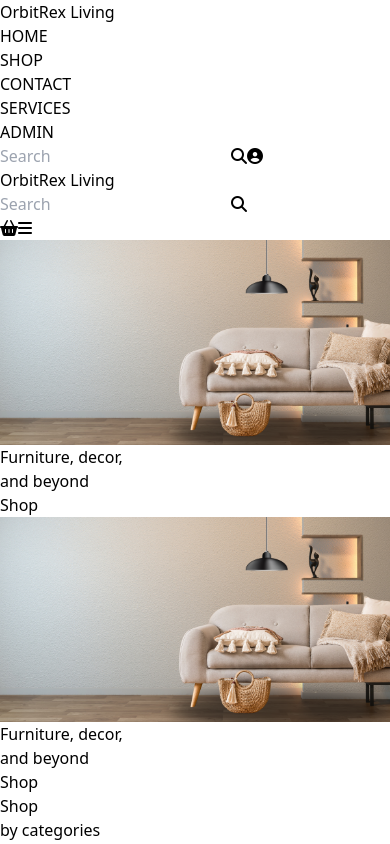
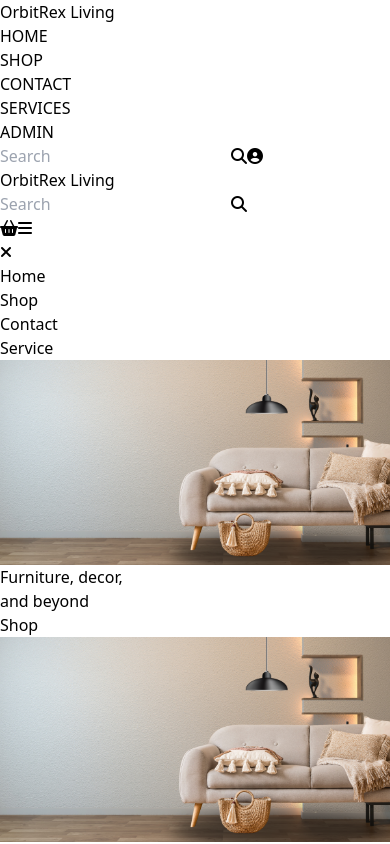
Before and after one commit to VelociKepler/OrbitRex-Living-react, a React (Vite) app: page / in a window 390 px wide. Shown: the top 844 px of the page. Built offline with nearby package versions, Linux system fonts and the light colour scheme.

Commit message:
update mobilepage add dropdown menu add footer edit navbar

```diff
--- a/src/components/Footer.tsx
+++ b/src/components/Footer.tsx
@@ -1,8 +1,9 @@
+function footer() {
 
-function footer() {
     return (
-        <div className='flex gap-40 border-t-2 p-10 justify-center'>
-            <div className='text-4xl'>
+
+        <div className='flex lg:gap-40 border-t-2 p-10 justify-center md:gap-16 md:whitespace-nowrap'>
+            <div className='lg:text-4xl md:text-2xl'>
                 <p><i className="fa-brands fa-figma"></i></p>
                 <span><i className="fa-brands fa-x-twitter"></i></span>
                 <span><i className="fa-brands fa-instagram  ml-2"></i></span>
--- a/src/components/Homepage/NavbarHome.tsx
+++ b/src/components/Homepage/NavbarHome.tsx
@@ -1,57 +1,148 @@
-import { Link } from 'react-router-dom'
+import { useState } from "react";
+import { Link } from "react-router-dom";
 
 function NavbarHome() {
+  const [isMenuOpen, setIsMenuOpen] = useState(false);
+
+  const toggleMenu = () => {
+    setIsMenuOpen(!isMenuOpen);
+  };
+
   return (
     <>
       {/* Desktop */}
-      <nav className='md:hidden lg:w-full lg:h-20 lg:flex lg:items-center lg:justify-around lg:z-10 lg:text-white'>
-        <Link to='/'><div className='lg:text-3xl lg:font-bold'>OrbitRex Living</div></Link>
-        <ul className='lg:flex lg:gap-10 lg:font-bold'>
-          <Link to='/' className='lg:border-b-2 lg:border-transparent lg:hover:border-orange-500 lg:transition-all lg:duration-200'>
+      <nav className="md:hidden lg:w-full lg:h-20 lg:flex lg:items-center lg:justify-around lg:z-10 lg:text-white">
+        {/* Logo */}
+        <Link to="/">
+          <div className="lg:text-3xl lg:font-bold">OrbitRex Living</div>
+        </Link>
+
+        {/* Menu */}
+        <ul className="lg:flex lg:gap-10 lg:font-bold">
+          <Link
+            to="/"
+            className="lg:border-b-2 lg:border-transparent lg:hover:border-orange-500 lg:transition-all lg:duration-200"
+          >
             <li>HOME</li>
           </Link>
-          <Link to='/shop' className='lg:border-b-2 lg:border-transparent lg:hover:border-orange-500 lg:transition-all lg:duration-200'>
+          <Link
+            to="/shop"
+            className="lg:border-b-2 lg:border-transparent lg:hover:border-orange-500 lg:transition-all lg:duration-200"
+          >
             <li>SHOP</li>
           </Link>
-          <Link to='' className='lg:border-b-2 lg:border-transparent lg:hover:border-orange-500 lg:transition-all lg:duration-200'>
+          <Link
+            to=""
+            className="lg:border-b-2 lg:border-transparent lg:hover:border-orange-500 lg:transition-all lg:duration-200"
+          >
             <li>CONTACT</li>
           </Link>
-          <Link to='' className='lg:border-b-2 lg:border-transparent lg:hover:border-orange-500 lg:transition-all lg:duration-200'>
+          <Link
+            to=""
+            className="lg:border-b-2 lg:border-transparent lg:hover:border-orange-500 lg:transition-all lg:duration-200"
+          >
             <li>SERVICES</li>
           </Link>
-          <Link to='/admin' className='lg:border-b-2 lg:border-transparent lg:hover:border-orange-500 lg:transition-all lg:duration-200'>
+          <Link
+            to="/admin"
+            className="lg:border-b-2 lg:border-transparent lg:hover:border-orange-500 lg:transition-all lg:duration-200"
+          >
             <li>ADMIN</li>
           </Link>
         </ul>
-        <div className='lg:relative'>
-          <input type="text" className='lg:px-5 lg:py-2 lg:rounded-full lg:pr-10 lg:text-black lg:outline-none' placeholder='Search' />
-          <button className='lg:absolute lg:top-1/2 lg:right-14 lg:transform lg:-translate-y-2.5 lg:text-gray-300 lg:px-5 lg:rounded-full'><i className="fa-solid fa-magnifying-glass"></i></button>
-          <Link to='/login'><i className="fa-solid fa-circle-user lg:text-3xl lg:ml-7 lg:translate-y-1"></i></Link>
+
+        {/* Search bar & Profile */}
+        <div className="lg:relative">
+          <input
+            type="text"
+            className="lg:px-5 lg:py-2 lg:rounded-full lg:pr-10 lg:text-black lg:outline-none"
+            placeholder="Search"
+          />
+          <button className="lg:absolute lg:top-1/2 lg:right-14 lg:transform lg:-translate-y-2.5 lg:text-gray-300 lg:px-5 lg:rounded-full">
+            <i className="fa-solid fa-magnifying-glass"></i>
+          </button>
+          <Link to="/login">
+            <i className="fa-solid fa-circle-user lg:text-3xl lg:ml-7 lg:translate-y-1"></i>
+          </Link>
         </div>
       </nav>
 
-      {/* tablet */}
-      <nav className='lg:hidden'>
+      {/* Tablet */}
+      <nav className="lg:hidden">
+        <div className="h-20 flex items-center justify-between gap-4  text-white mx-5">
+          {/* Logo */}
+          <Link to="/">
+            <div className="w-full">
+              <h1 className="flex text-2xl font-bold whitespace-nowrap">
+                OrbitRex Living
+              </h1>
+            </div>
+          </Link>
 
-        <div className='h-20 flex items-center justify-center gap-20 z-10 text-white mx-5'>
-
-          <Link to='/'><div className='text-2xl font-bold'>OrbitRex Living</div></Link>
-          <div className='relative'>
-            <input type="text" className='px-5 py-3 rounded-full w-60 first: text-black outline-none' placeholder='Search' />
-            <button className='absolute top-1/2 right-1 transform -translate-y-2.5 text-gray-300 px-5 rounded-full'><i className="fa-solid fa-magnifying-glass"></i></button>
-          </div>
-          <div className='flex gap-10'>
-            <Link to=''><i className="fa-solid fa-basket-shopping text-4xl"></i></Link>
-            <button><i className="fa-solid fa-bars text-4xl"></i></button>
+          {/* Search bar */}
+          <div className="relative">
+            <input
+              type="text"
+              className="px-5 py-3 rounded-full w-80 first: text-black outline-none"
+              placeholder="Search"
+            />
+            <button className="absolute top-1/2 right-1 transform -translate-y-2.5 text-gray-300 px-5 rounded-full">
+              <i className="fa-solid fa-magnifying-glass"></i>
+            </button>
           </div>
 
+          {/* Right Button */}
+          <div className="flex gap-10">
+            <Link to="">
+              <i className="fa-solid fa-basket-shopping text-4xl"></i>
+            </Link>
+            <button onClick={toggleMenu}>
+              <i className="fa-solid fa-bars text-4xl"></i>
+            </button>
+          </div>
+
+          {/* Dropdown Menu */}
+          <div
+            className={`fixed top-0 right-0 h-full w-60 bg-white text-black rounded-md p-8 transition-transform duration-300 z-40 ${
+              isMenuOpen ? "translate-x-0" : "translate-x-full"
+            }`}
+          >
+            {/* Close Button */}
+            <button
+              onClick={toggleMenu}
+              className="absolute top-5 right-5 text-3xl text-gray-300 hover:text-black"
+            >
+              <i className="fa-solid fa-times"></i>
+            </button>
+
+            {/* Menu Items */}
+            <ul className="mt-16 space-y-8 text-center">
+              <li>
+                <Link to="/" className="text-2xl hover:text-orange-500">
+                  Home
+                </Link>
+              </li>
+              <li>
+                <Link to="/" className="text-2xl hover:text-orange-500">
+                  Shop
+                </Link>
+              </li>
+              <li>
+                <Link to="/" className="text-2xl hover:text-orange-500">
+                Contact
+                </Link>
+              </li>
+              <li>
+                <Link to="/" className="text-2xl hover:text-orange-500">
+                  Service
+                </Link>
+              </li>
+            </ul>
+          </div>
         </div>
-
       </nav>
-
-
     </>
-  )
+  );
 }
 
-export default NavbarHome
+export default NavbarHome;
--- a/src/pages/Home/HomePage.tsx
+++ b/src/pages/Home/HomePage.tsx
@@ -14,33 +14,36 @@ function HomePage() {
 
     return (
         <>
-            <NavbarHome />
+            {/* Navbar */}
+            <div className="relative z-20">
+                <NavbarHome />
+            </div>
 
-            {/* Desktop */}
+            {/* Header section Desktop */}
             <div className='relative hidden lg:-translate-y-20 lg:-z-10 lg:flex'>
                 <img src={Image} alt="" className='lg:w-full lg:h-screen lg:object-cover' />
             </div>
-            <div className={`hidden lg:bg-black lg:bg-opacity-50 lg:absolute lg:top-80 lg:left-40 lg:p-10 lg:rounded-xl lg:transition-all lg:duration-1000 ${isVisible ? 'lg:opacity-100' : 'lg:opacity-0 lg:translate-y-10'}`}>
+            <div className={`hidden lg:block lg:bg-black lg:bg-opacity-50 lg:absolute lg:top-80 lg:left-40 lg:p-10 lg:rounded-xl lg:transition-all lg:duration-1000 ${isVisible ? 'lg:opacity-100' : 'lg:opacity-0 lg:translate-y-10'}`}>
                 <h1 className='lg:text-6xl lg:font-bold lg:text-white'>Furniture, decor,<br />and beyond</h1>
                 <button className='lg:bg-orange-500 lg:text-white lg:px-5 lg:py-2 lg:rounded-full lg:mt-5 lg:text-xl'>Shop</button>
             </div>
 
-            {/* Tablet */}
-            <div className='relative lg:hidden -translate-y-20 -z-10 flex'>
-                <img src={Image} alt="" className='w-full h-screen object-cover' />
-                <div className={`bg-black bg-opacity-50 absolute top-80 left-10 p-5 rounded-xl transition-all duration-1000 ${isVisible ? 'opacity-100' : 'opacity-0 translate-y-10'}
-                `}>
+            {/* Header section Tablet */}
+            <div className='relative lg:hidden -translate-y-20 flex'>
+                <img src={Image} alt="" className='w-full h-screen object-cover -z-10' />
+                <div className={`bg-black bg-opacity-50 absolute top-80 left-10 p-5 rounded-xl transition-all duration-1000 ${isVisible ? 'opacity-100' : 'opacity-0 translate-y-10'}`}>
                     <h1 className='text-5xl font-bold text-white'>Furniture, decor,<br />and beyond</h1>
                     <button className='bg-orange-500 text-white px-5 py-2 rounded-full mt-5'>Shop</button>
                 </div>
             </div>
 
 
-
+            {/* Main section Desktop */}
             <div className='hidden lg:block'>
                 <Desktop />
             </div>
 
+            {/* Main section Tablet */}
             <div className='hidden lg:hidden md:block'>
                 <TabletPage />
             </div>
```
Also changed, not shown: src/pages/Home/TabletPage.tsx (+26 -12 lines).
